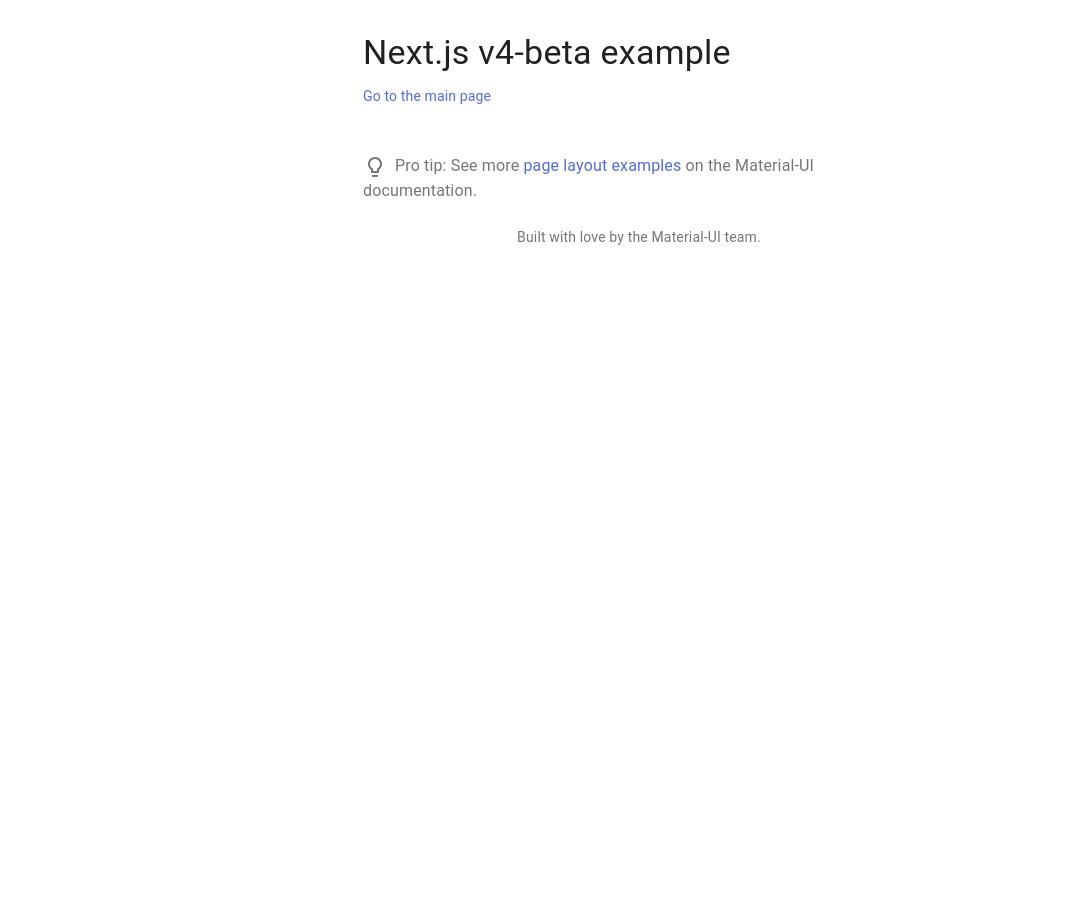
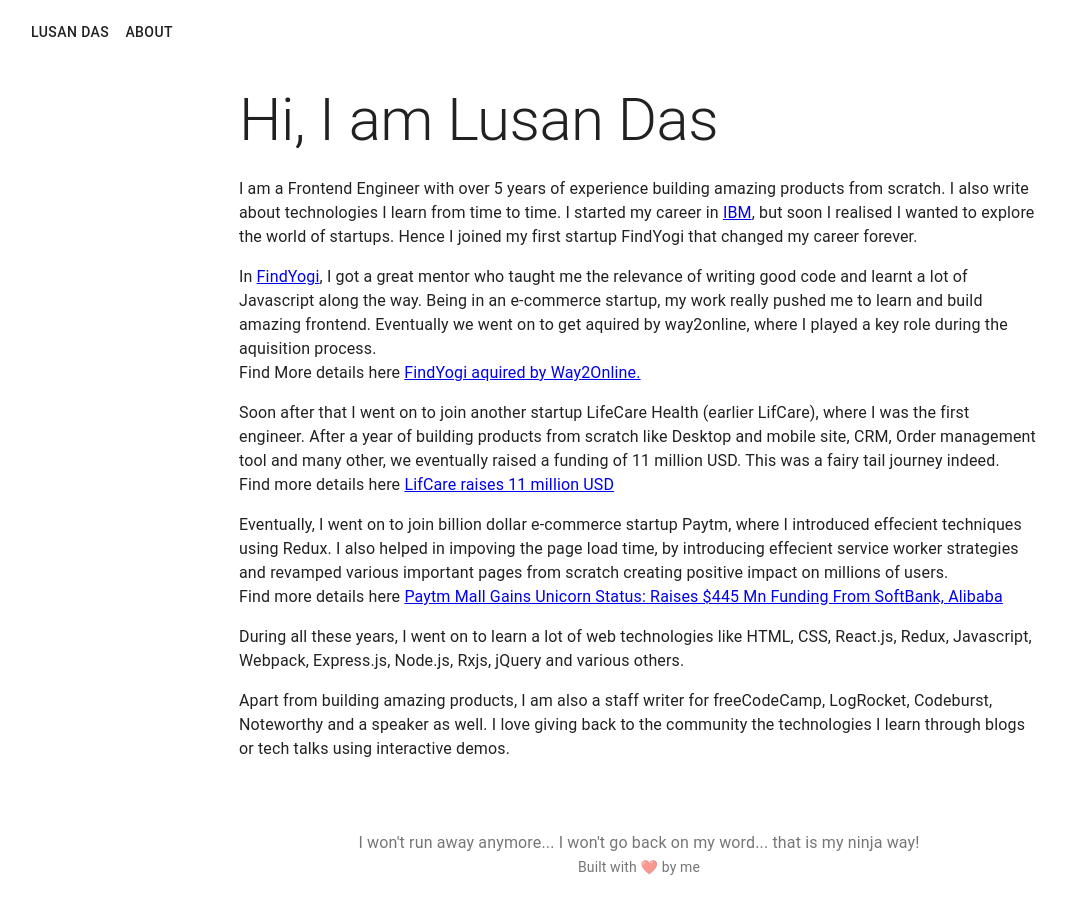
Before and after one commit to lusan/my-journey, a Next.js app: page /about in a window 1280 px wide. Shown: the top 914 px of the page, without its empty margins (1-1068 px from the left). Before the commit the page ends 800 px from the top, so only its background shows below. Built offline with nearby package versions, Linux system fonts and the light colour scheme.

Commit message:
modified base design, added about us page

```diff
--- a/pages/about.js
+++ b/pages/about.js
@@ -5,30 +5,83 @@
 import MuiLink from '@material-ui/core/Link';
 import ProTip from '../src/ProTip';
 import Link from '../src/Link';
+import CssBaseline from '@material-ui/core/CssBaseline';
+import { makeStyles } from '@material-ui/core/styles';
 
-function MadeWithLove() {
+import Header from '../src/components/Header';
+import Footer from '../src/components/Footer';
+
+const useStyles = makeStyles(theme => ({
+  main: {
+    maxWidth: '800px',
+    margin: '20px auto',
+  }
+}));
+
+export default function About() {
+  const classes = useStyles();
+
   return (
-    <Typography variant="body2" color="textSecondary" align="center">
-      {'Built with love by the '}
-      <MuiLink color="inherit" href="https://material-ui.com/">
-        Material-UI
-      </MuiLink>
-      {' team.'}
-    </Typography>
+    <React.Fragment>
+      <CssBaseline />
+      <Header />
+      <main className={classes.main}>
+        <Typography component="h1" variant="h2" color="textPrimary" gutterBottom>
+          Hi, I am Lusan Das
+        </Typography>
+        <Typography  align="left" paragraph>
+          I am a Frontend Engineer with over 5 years of experience building amazing products from scratch. I also write about technologies I learn from time to time.
+          I started my career in <a href="https://www.ibm.com/in-en" title="IBM">IBM</a>, but soon I realised I wanted to explore the world of startups. Hence I joined my first startup FindYogi that changed my career forever.
+        </Typography>
+        <Typography  align="left" paragraph>
+          In <a href="https://www.findyogi.com/" title="FindYogi" target="_blank">FindYogi</a>, I got a great mentor who taught me the relevance of writing good code and learnt a lot of Javascript along the way.
+          Being in an e-commerce startup, my work really pushed me to learn and build amazing frontend. Eventually we went on to get aquired by way2online,
+          where I played a key role during the aquisition process.
+
+          <br />Find More details here <a
+            href="https://blog.springrole.com/welcoming-naman-sarawagi-to-our-advisory-board-3fffdf0fc317"
+            title="Findyogi Details"
+            target="_blank"
+          >
+            FindYogi aquired by Way2Online.
+          </a>
+        </Typography>
+        <Typography  align="left" paragraph>
+          Soon after that I went on to join another startup LifeCare Health (earlier LifCare), where I was the first engineer.
+          After a year of building products from scratch like Desktop and mobile site, CRM, Order management tool and many other,
+          we eventually raised a funding of 11 million USD. This was a fairy tail journey indeed.
+
+          <br />Find more details here <a
+            href="https://www.thehindubusinessline.com/news/lifcare-raises-11-million-in-series-b-funding/article24505755.ece"
+            title="LifCare raises funding"
+            target="_blank"
+          >
+            LifCare raises 11 million USD
+          </a>
+        </Typography>
+        <Typography  align="left" paragraph>
+          Eventually, I went on to join billion dollar e-commerce startup Paytm, where I introduced effecient techniques using Redux.
+          I also helped in impoving the page load time, by introducing effecient service worker strategies and revamped various important pages from scratch
+          creating positive impact on millions of users.
+
+          <br />Find more details here <a
+            href="https://inc42.com/buzz/paytm-mall-gains-unicorn-status-raises-445-mn-funding-from-softbank-alibaba/"
+            title="Paytm Mall gains Unicorn status"
+            target="_blank"
+          >
+            Paytm Mall Gains Unicorn Status: Raises $445 Mn Funding From SoftBank, Alibaba
+          </a>
+        </Typography>
+        <Typography  align="left" paragraph>
+          During all these years, I went on to learn a lot of web technologies like
+          HTML, CSS, React.js, Redux, Javascript, Webpack, Express.js, Node.js, Rxjs, jQuery and various others.
+        </Typography>
+        <Typography  align="left" paragraph>
+          Apart from building amazing products, I am also a staff writer for freeCodeCamp, LogRocket, Codeburst, Noteworthy and  a speaker as well.
+          I love giving back to the community the technologies I learn through blogs or tech talks using interactive demos.
+        </Typography>
+      </main>
+      <Footer />
+    </React.Fragment>
   );
 }
-
-export default function About() {
-  return (
-    <Container maxWidth="sm">
-      <Box my={4}>
-        <Typography variant="h4" component="h1" gutterBottom>
-          Next.js v4-beta example
-        </Typography>
-        <Link href="/">Go to the main page</Link>
-        <ProTip />
-        <MadeWithLove />
-      </Box>
-    </Container>
-  );
-}
--- a/pages/articlesData.js
+++ b/pages/articlesData.js
@@ -2,12 +2,14 @@
   {
     id: 1,
     heading: 'The future of React, unfolding with Suspense',
-    content: 'This won’t be just another article on how to write Hooks, but rather what to expect in the future of React! If you have never heard of Hooks, or any other new API in React, this article will be a great start to get you excited about the future.'
+    content: 'This won’t be just another article on how to write Hooks, but rather what to expect in the future of React! If you have never heard of Hooks, or any other new API in React, this article will be a great start to get you excited about the future.',
+    link: 'https://blog.logrocket.com/the-future-of-react-unfolding-with-suspense/'
   },
   {
     id: 2,
     heading: 'How to write code you will love in the future',
-    content: 'Uncle Ben once told Peter Parker, “With great power comes great responsibility”. This quote applies to fellow programmers who are involved in building projects. Being in the industry for over 5 years has made me reflect on my experiences so far, and it is time I give back to the community.'
+    content: 'Uncle Ben once told Peter Parker, “With great power comes great responsibility”. This quote applies to fellow programmers who are involved in building projects. Being in the industry for over 5 years has made me reflect on my experiences so far, and it is time I give back to the community.',
+    link: 'https://www.freecodecamp.org/news/how-to-write-code-you-will-love-in-the-future-ee5decae5ce4/?source=---------2------------------'
   }
 ]
 
--- /dev/null
+++ b/src/components/Footer.js
@@ -0,0 +1,68 @@
+import React from 'react';
+import AppBar from '@material-ui/core/AppBar';
+import Button from '@material-ui/core/Button';
+import CameraIcon from '@material-ui/icons/PhotoCamera';
+import Typography from '@material-ui/core/Typography';
+import Toolbar from '@material-ui/core/Toolbar';
+import { makeStyles } from '@material-ui/core/styles';
+import Link from '../Link';
+
+const useStyles = makeStyles(theme => ({
+  icon: {
+    marginRight: theme.spacing(2),
+  },
+  heroContent: {
+    backgroundColor: theme.palette.background.paper,
+    padding: theme.spacing(8, 0, 6),
+  },
+  heroButtons: {
+    marginTop: theme.spacing(4),
+  },
+  cardGrid: {
+    paddingTop: theme.spacing(8),
+    paddingBottom: theme.spacing(8),
+  },
+  card: {
+    height: '100%',
+    display: 'flex',
+    flexDirection: 'column',
+  },
+  cardMedia: {
+    paddingTop: '56.25%', // 16:9
+  },
+  cardContent: {
+    flexGrow: 1,
+  },
+  footer: {
+    backgroundColor: theme.palette.background.paper,
+    padding: theme.spacing(6),
+  },
+}));
+
+function MadeWithLove() {
+  return (
+    <Typography variant="body2" color="textSecondary" align="center">
+      Built with ❤️ by me
+    </Typography>
+  );
+}
+
+export default function Footer() {
+  const classes = useStyles();
+
+  return (
+    <React.Fragment>
+      {/* Footer */}
+      <footer className={classes.footer}>
+        {/* <Typography variant="h6" align="center" gutterBottom>
+          Footer
+        </Typography> */}
+        <Typography variant="subtitle1" align="center" color="textSecondary" component="p">
+          I won't run away anymore... I won't go back on my word... that is my ninja way!
+        </Typography>
+        <MadeWithLove />
+      </footer>
+      {/* End footer */}
+    </React.Fragment>
+  );
+}
--- /dev/null
+++ b/src/components/Header.js
@@ -0,0 +1,35 @@
+import React from 'react';
+import AppBar from '@material-ui/core/AppBar';
+import Button from '@material-ui/core/Button';
+import CameraIcon from '@material-ui/icons/PhotoCamera';
+import Typography from '@material-ui/core/Typography';
+import Toolbar from '@material-ui/core/Toolbar';
+import { makeStyles } from '@material-ui/core/styles';
+import Link from '../Link';
+
+const useStyles = makeStyles(theme => ({
+  icon: {
+    marginRight: theme.spacing(2),
+  },
+  appBar: {
+    background: '#fff'
+  }
+}));
+
+export default function Header() {
+  const classes = useStyles();
+
+  return (
+    <AppBar position="relative" color="#fff" style={{boxShadow: 'none'}}>
+        <Toolbar>
+          {/* <CameraIcon className={classes.icon} /> */}
+          <Link href="/">
+            <Button>Lusan Das</Button>
+          </Link>
+          <Link href="/about">
+            <Button>About</Button>
+          </Link>
+        </Toolbar>
+    </AppBar>
+  )
+}
--- a/src/theme.js
+++ b/src/theme.js
@@ -5,7 +5,7 @@
 const theme = createMuiTheme({
   palette: {
     primary: {
-      main: '#556cd6',
+      main: 'rgba(0,0,0,.84)',
     },
     secondary: {
       main: '#19857b',
```
Also changed, not shown: pages/index.js (+9 -42 lines).
